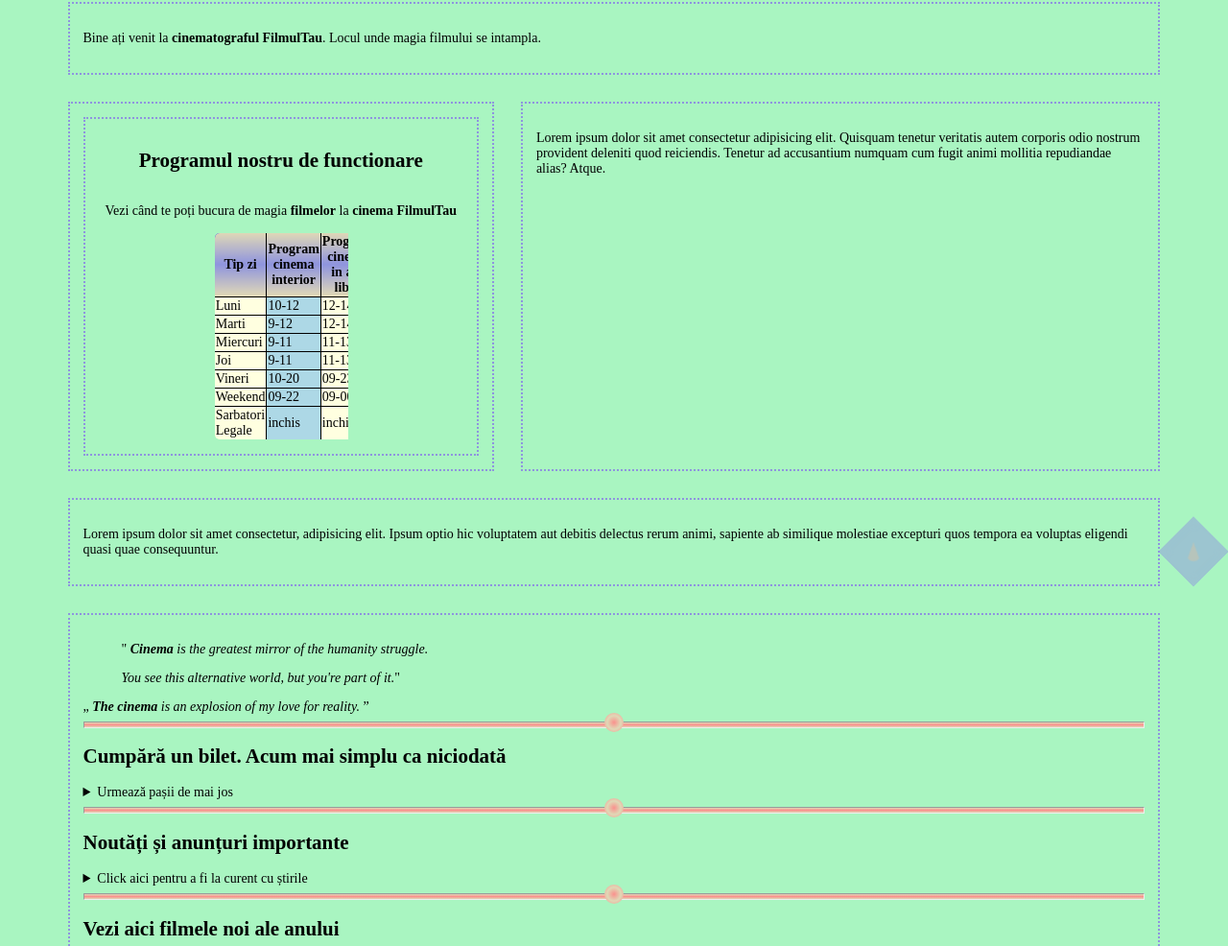
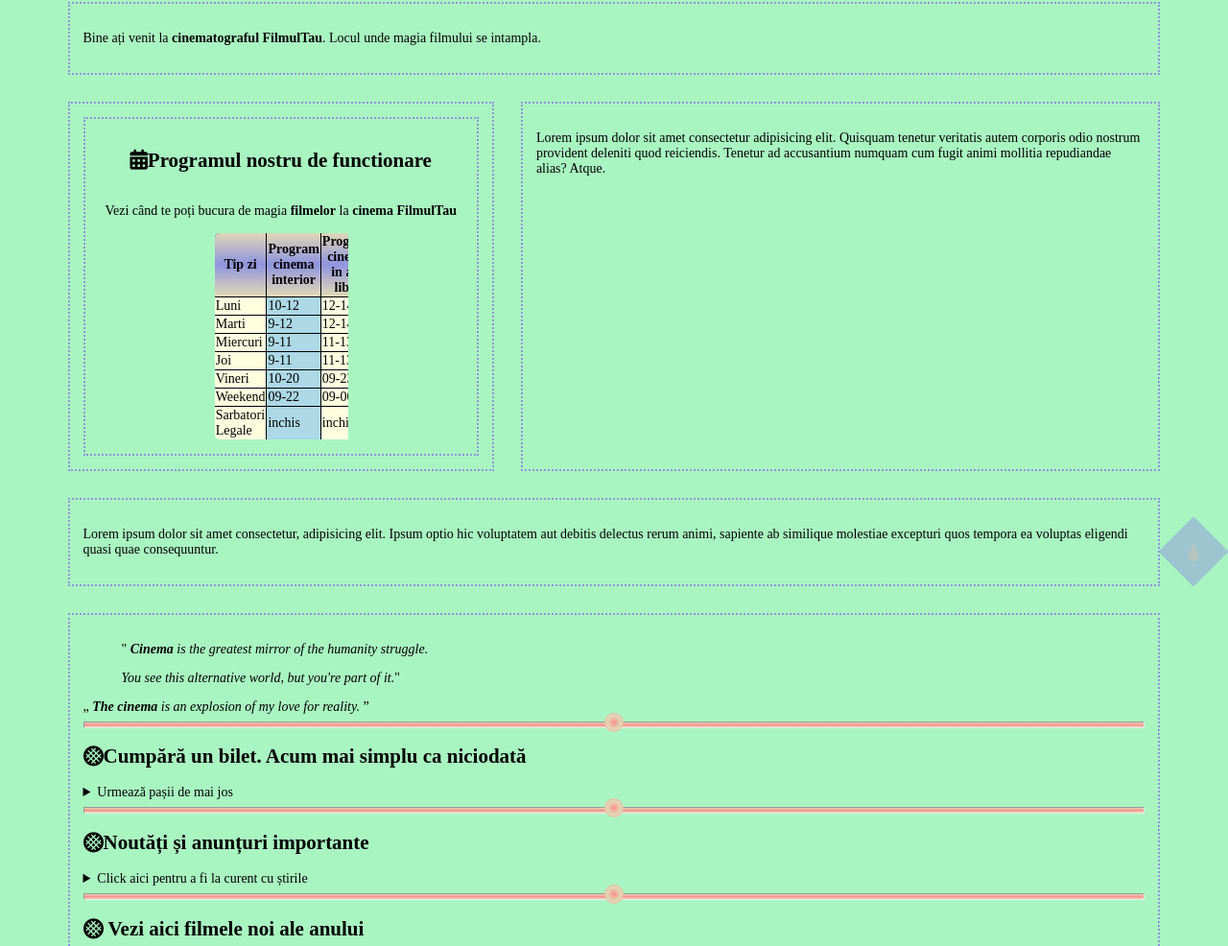
Before and after one commit to IonutAnghelina/FilmulTau.ro, a website: page index.html in a window 1280 px wide. Shown: the part 189-1175 px from the top of the page at 96% size. Drawn offline with Linux system fonts and the light colour scheme; files whose address does not match are found by name.

Commit message:
Add files via upload

```diff
--- a/index.html
+++ b/index.html
@@ -108,7 +108,7 @@
 			</section>
 			<section id="g2">
 				<section id="orar">
-					<h2 id="Program">Programul nostru de functionare</h2>
+					<h2 id="Program"><i class="fas fa-calendar-alt"></i>Programul nostru de functionare</h2>
 					<p>Vezi când te poți bucura de magia <b>filmelor</b> la <b>cinema</b> <b>FilmulTau </b></p>
 					<div id="tabel">
 						<table id="tab-orar">
@@ -246,7 +246,7 @@
 				<hr class="hr" />
 
 				<a id="Bilet"></a>
-				<h2>Cumpără un <b>bilet</b>. Acum mai simplu ca niciodată</h2>
+				<h2><i class="fas fa-stroopwafel fa-spin"></i>Cumpără un <b>bilet</b>. Acum mai simplu ca niciodată</h2>
 
 				<details>
 					<summary>Urmează pașii de mai jos</summary>
@@ -266,7 +266,7 @@
 				<hr class="hr" />
 
 				<a id="Stiri"></a>
-				<h2>Noutăți și anunțuri importante </h2>
+				<h2><i class="fas fa-stroopwafel fa-spin"></i>Noutăți și anunțuri importante </h2>
 
 				<details>
 
@@ -290,7 +290,7 @@
 
 				<hr class="hr" />
 				<a id="Filme"></a>
-				<h2> Vezi aici <b>filmele</b> noi ale anului</h2>
+				<h2><i class="fas fa-stroopwafel fa-spin"></i> Vezi aici <b>filmele</b> noi ale anului</h2>
 
 
 				<details>
```
